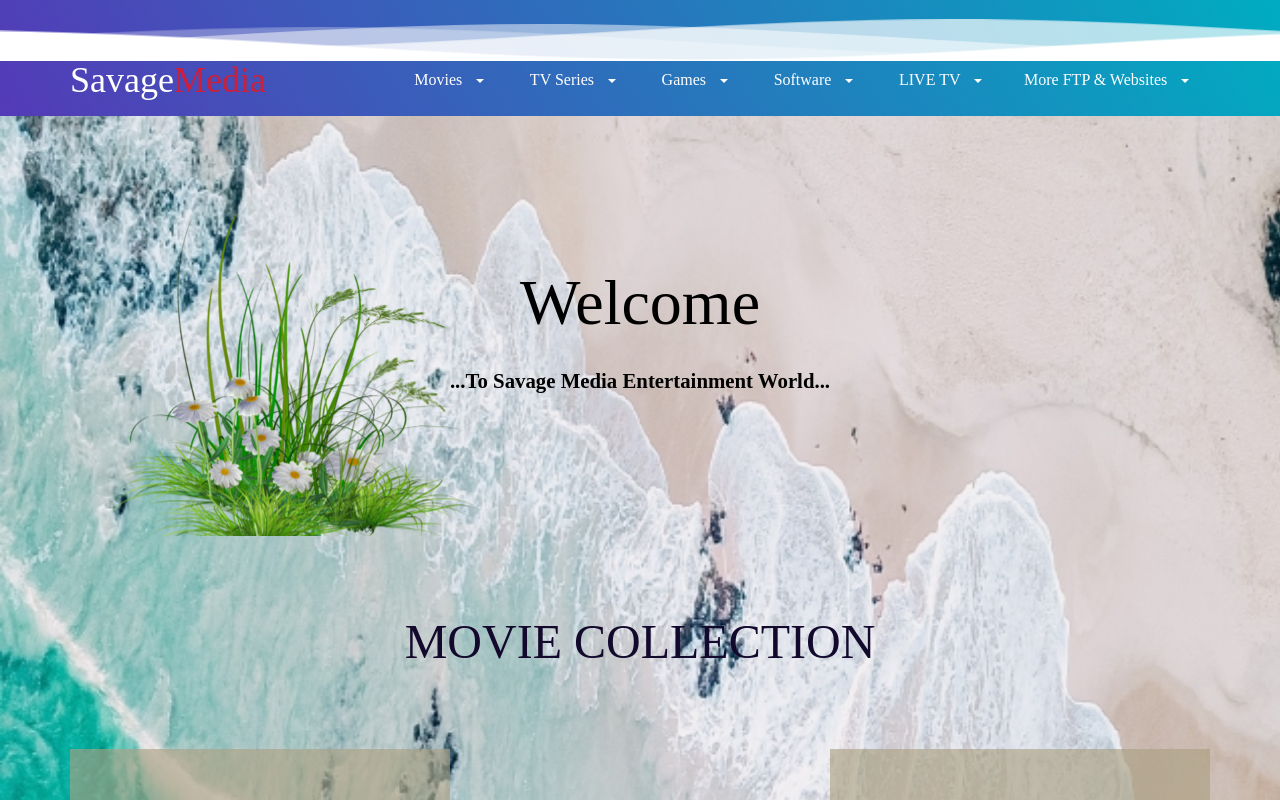
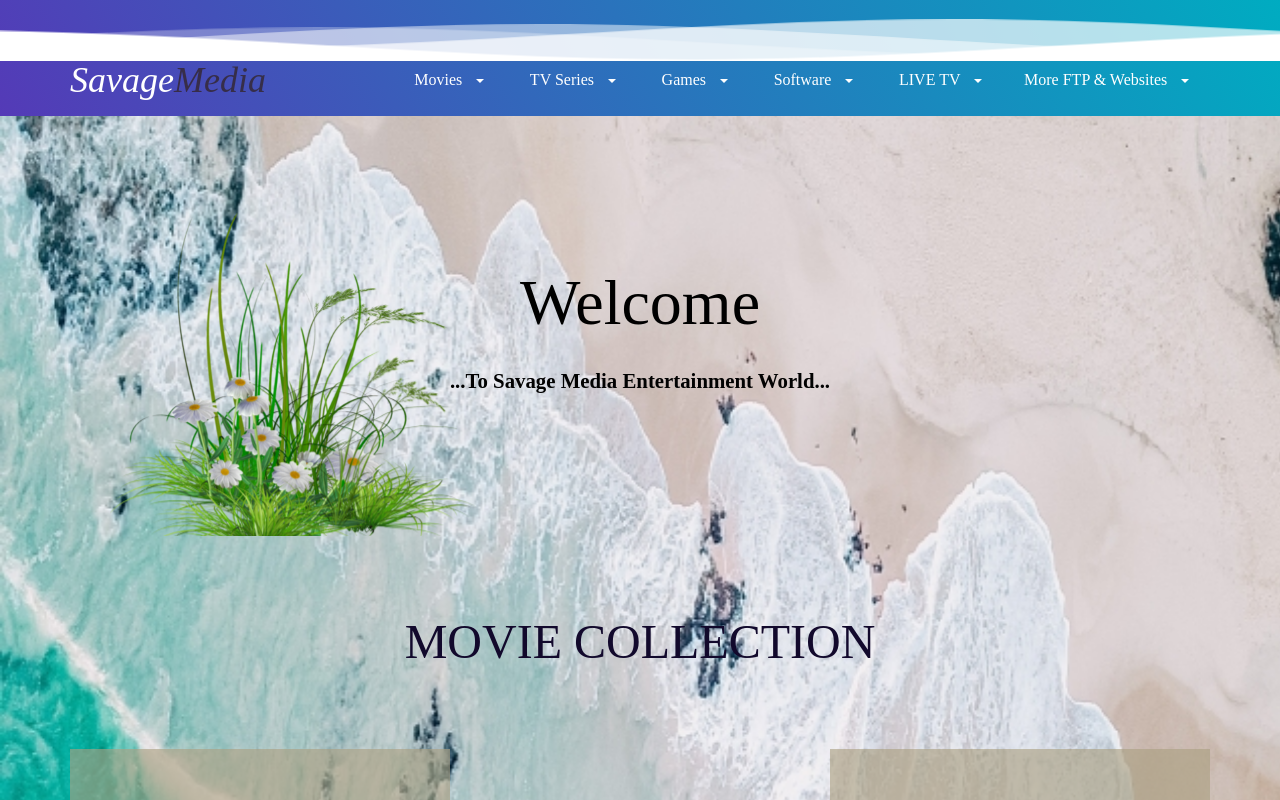
Before and after one commit to MohammedKofil/savage-media, a plain HTML site: page index.html in a window 1280 px wide. Shown: the top 800 px of the page. Drawn offline with Linux system fonts and the light colour scheme; a web font is replaced by a local one.

Commit message:
Color chng

```diff
--- a/css/style.css
+++ b/css/style.css
@@ -45,6 +45,7 @@ body {
 .logo {
     float: left;
     width: 14%;
+    font-style: italic;
 }
 
 .logo h1 {
@@ -59,7 +60,7 @@ body {
 }
 
 .logo h1 a span {
-    color: #f81010be;
+    color: #312323be;
 }
 
 .top-nav {
```
